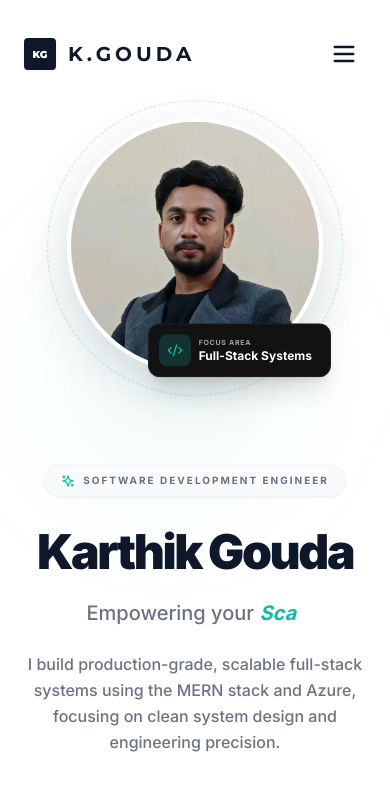
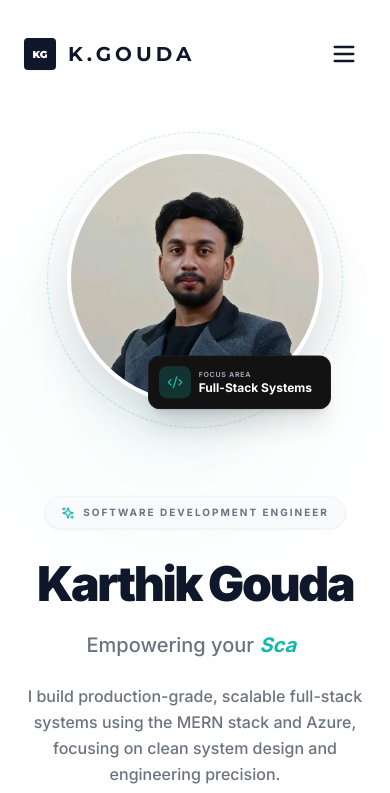
Before and after one commit to Karthikgouda15/KARTHIK-GOUDA-PORTFOLIO, a React (Create React App) app: page / in a window 390 px wide. Shown: the top 793 px of the page. Built offline with nearby package versions, Linux system fonts and the light colour scheme.

Commit message:
initial commit

```diff
--- a/src/components/Hero.js
+++ b/src/components/Hero.js
@@ -16,7 +16,7 @@ const Hero = ({ setView }) => {
     <section
       id="home"
       role="banner"
-      className="relative min-h-screen flex items-start lg:items-center justify-center pt-20 sm:pt-24 lg:pt-24 pb-16 overflow-hidden bg-white"
+      className="relative min-h-screen flex items-start lg:items-center justify-center pt-28 sm:pt-32 lg:pt-24 pb-16 overflow-hidden bg-white"
     >
       {/* Background Decorative Elements */}
       <div className="absolute top-0 right-0 w-1/2 h-full bg-slate-50/50 -skew-x-12 translate-x-20 z-0 hidden lg:block" />
```
